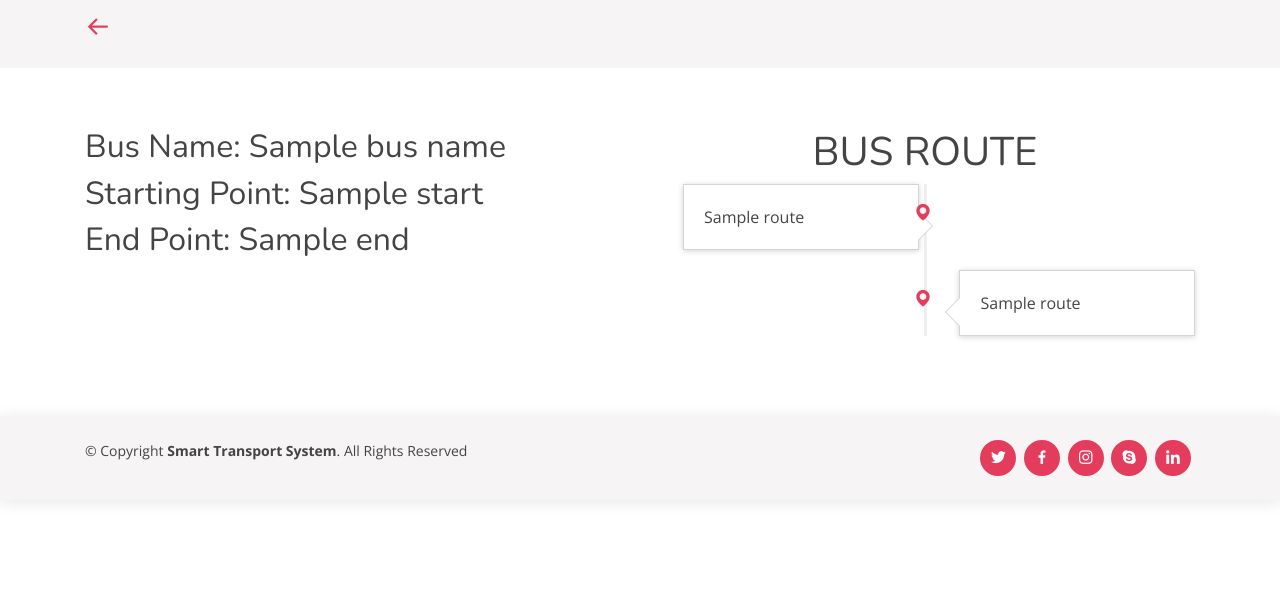
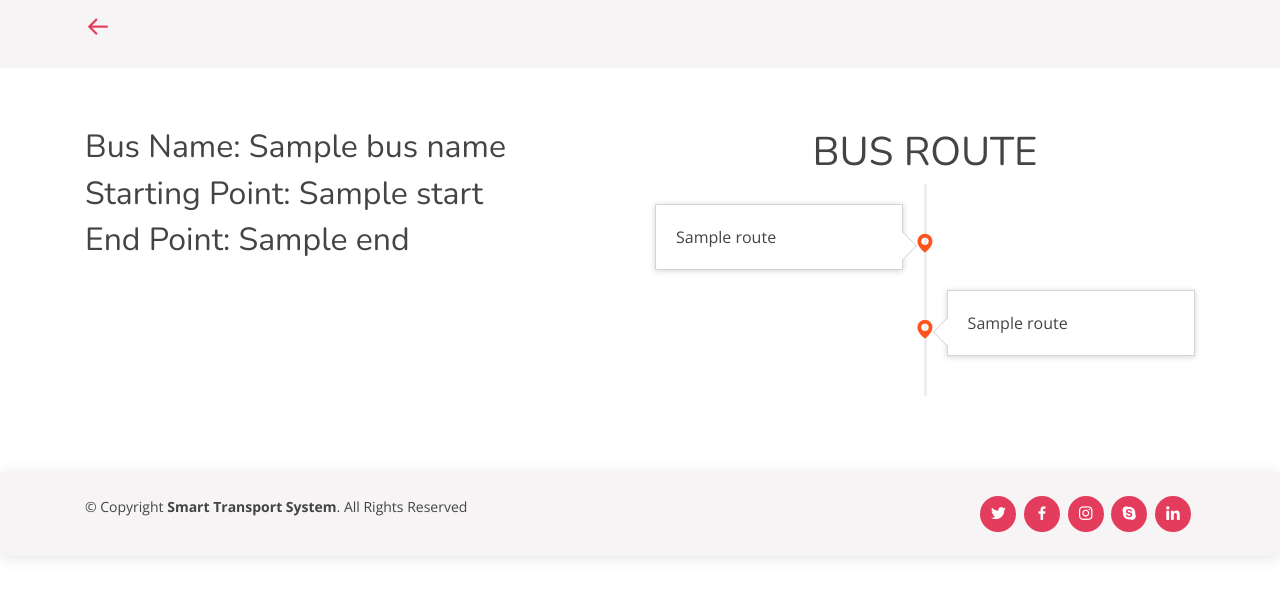
Before and after one commit to luckyman1004/Transport_Django, a Django app: template templates/smartTracking/findspecificbus.html in a window 1280 px wide. Shown: the part 85-682 px from the top of the page. Run offline with Django 3.2, Linux system fonts and the light colour scheme; the template is opened without the code that fills it: most values are stand-ins (such as "Sample title", 1, 10 or a date in 2020); some libraries are stand-ins or nearby versions.

Commit message:
style updated for find specific bus

```diff
--- a/templates/smartTracking/findspecificbus.html
+++ b/templates/smartTracking/findspecificbus.html
@@ -89,15 +89,15 @@
             autem.</p>
         </div>
         {% else %}
-        <div class="row content">
-          <div class="col-lg-6">
+        <div class="row">
+          <div class="col-6">
             <!-- .........................  -->
             <h2>Bus Name: <span>{{ bus_name }}</span></h2>
             <h2>Starting Point: <span>{{ start }}</span></h2>
             <h2>End Point: <span>{{ end }}</span></h2>
             <!-- .........................  -->
           </div>
-          <div class="col-lg-6 pt-4 pt-lg-0">
+          <div class="col-6">
             <!-- ...............................  -->
             <div class="page-header text-center">
               <h1 id="timeline">BUS ROUTE</h1>
```
